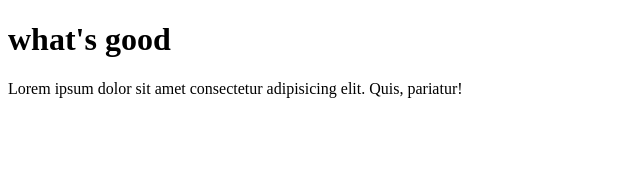
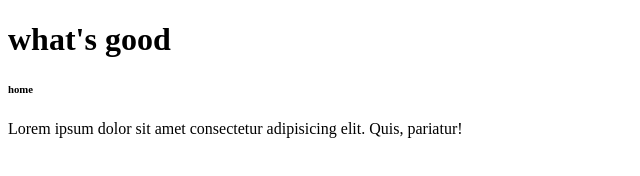
Before and after one commit to Unogenre/test, a plain HTML site: page index.html in a window 1280 px wide. Shown: the whole page, without its empty margins (0-640 px from the left). Drawn offline with Linux system fonts and the light colour scheme.

Commit message:
i made a change on line 10

```diff
--- a/index.html
+++ b/index.html
@@ -7,6 +7,7 @@
 </head>
 <body>
     <h1>what's good</h1>
+    <h6>home</h6>
     <p>Lorem ipsum dolor sit amet consectetur adipisicing elit. Quis, pariatur!</p>
 </body>
 
```
